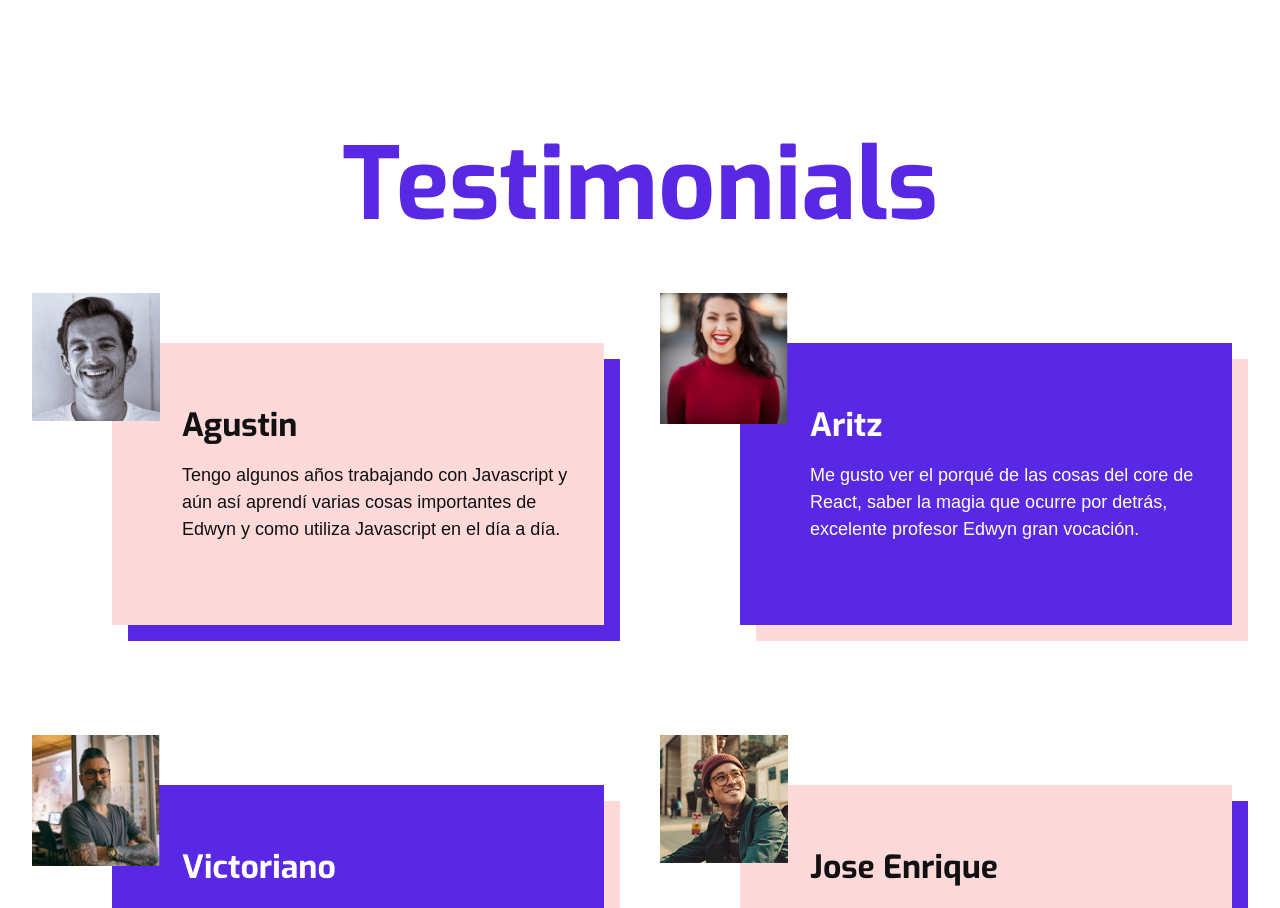
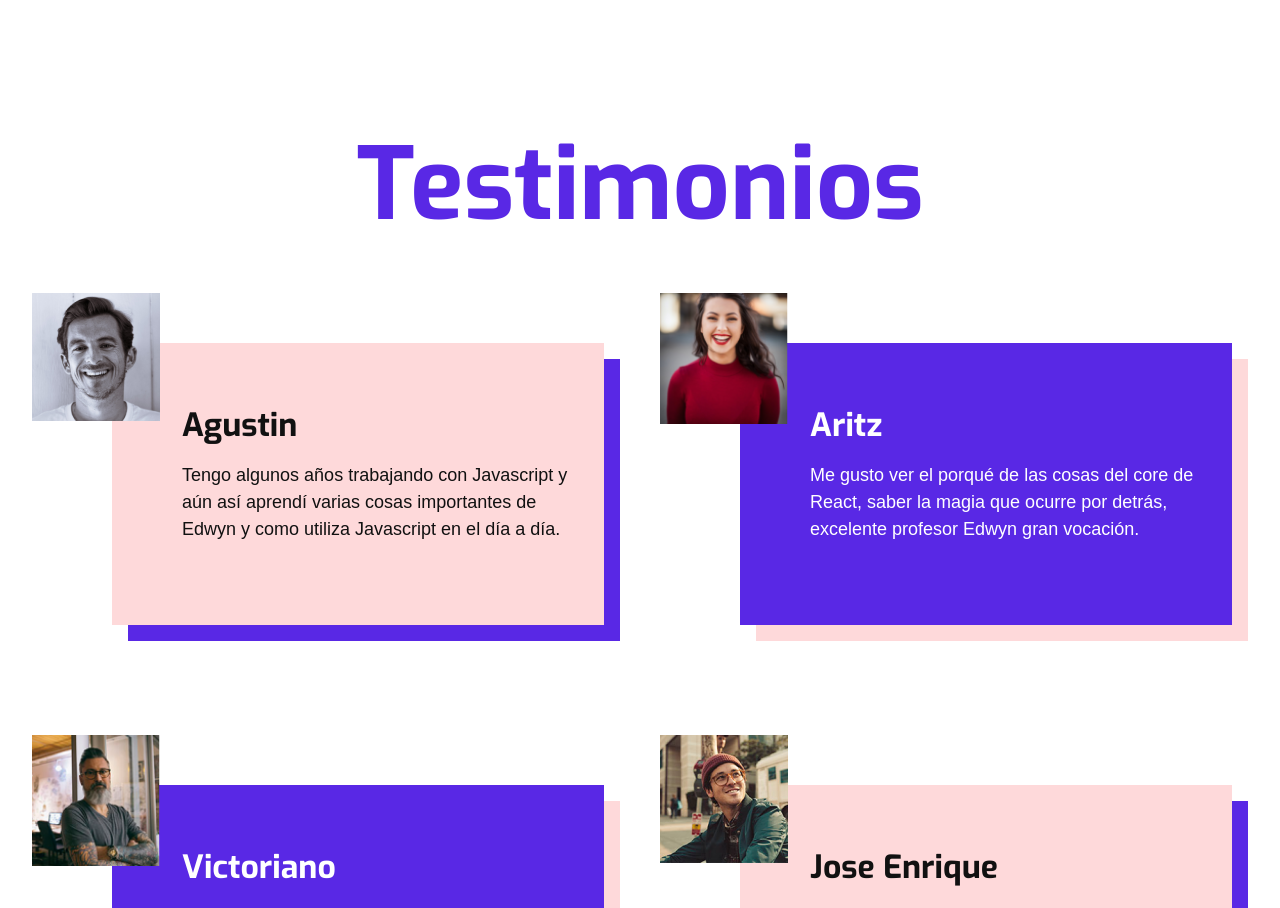
Before and after one commit to carlossantesp/portafolio-edwin, a Next.js app: page / in a window 1280 px wide. Shown: the part 3020-3928 px from the top of the page. Built offline with nearby package versions, Linux system fonts and the light colour scheme; a web font is replaced by a local one.

Commit message:
FIX: Titulo del componente TestimonialsSection

```diff
--- a/components/TestimonialsSection/index.js
+++ b/components/TestimonialsSection/index.js
@@ -6,7 +6,7 @@
   return (
     <section id="testimonials" className={styles.testimonialSection}>
       <Wrapper>
-        <h2 className={styles.title}>Testimonials</h2>
+        <h2 className={styles.title}>Testimonios</h2>
         <div className={styles.testimonialWrapper}>
           {dataTestimonals.map((testimonial) => (
             <Testimonial key={testimonial.id} testimonial={testimonial} />
```
